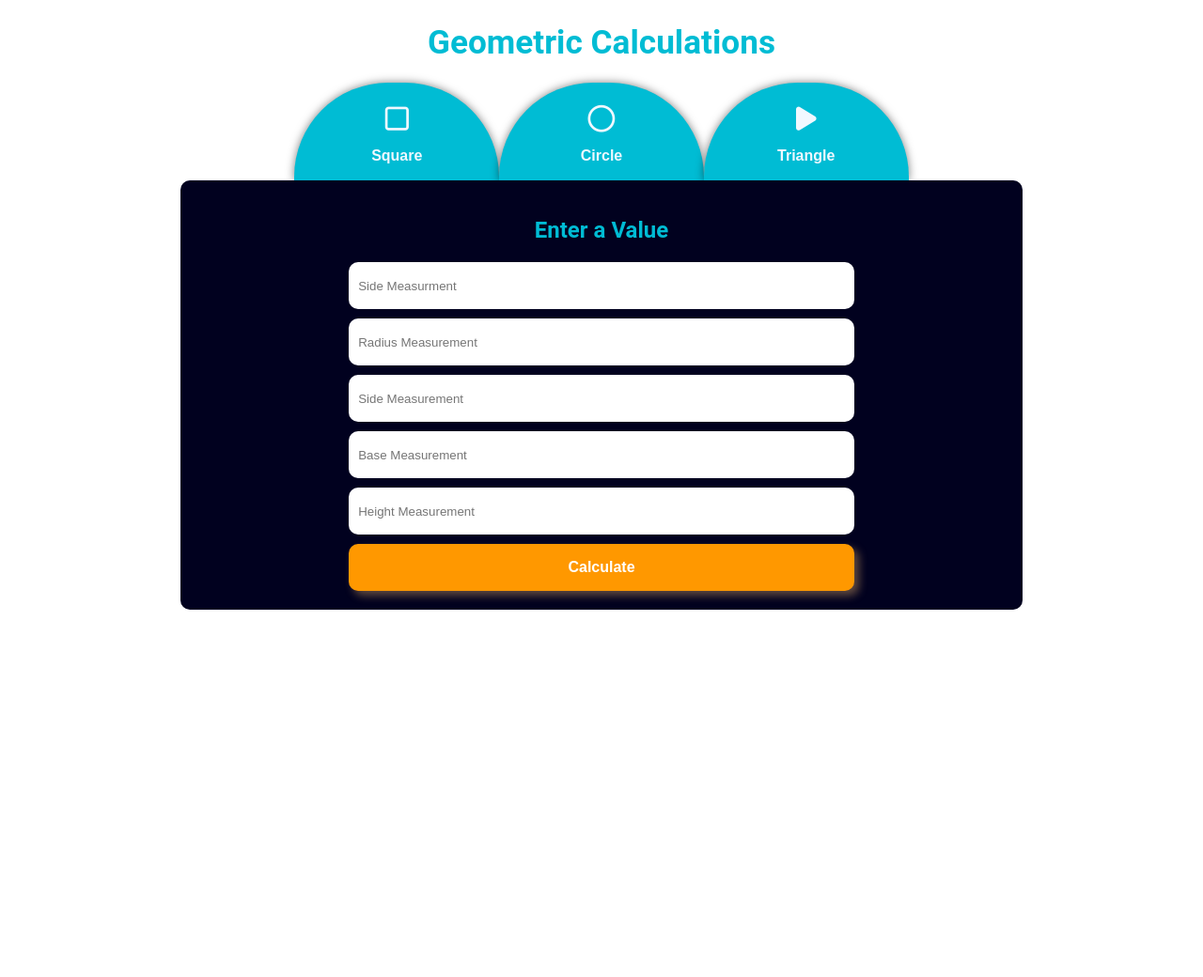
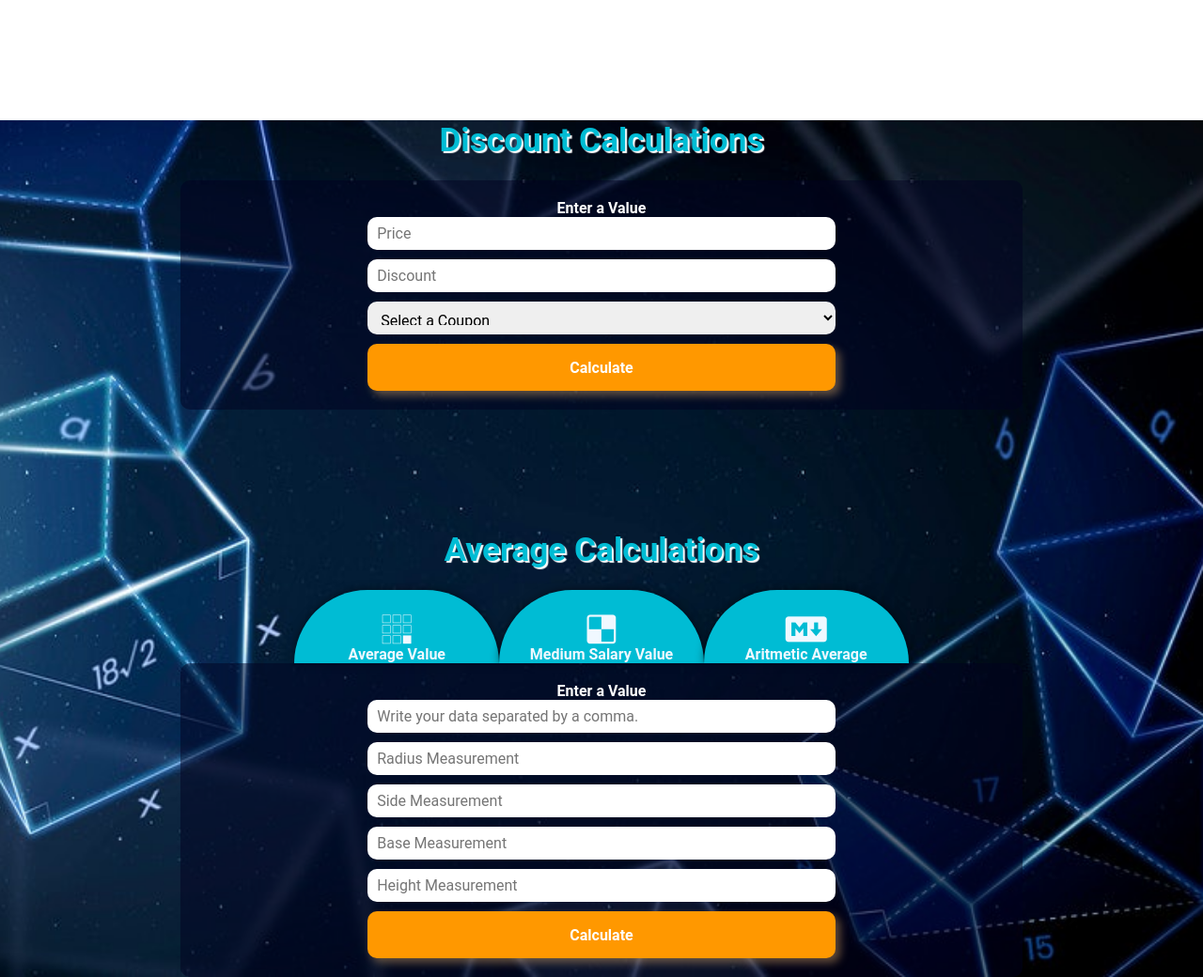
Before and after one commit to romimusic/Geometrics-Calculation, a website: page index.html in a window 1280 px wide. Shown: the whole page at 94% size. Before the commit the page ends 800 px from the top, so only its background shows below. Drawn offline with Linux system fonts and the light colour scheme.

Commit message:
Google Clone Project

```diff
--- a/style.css
+++ b/css/style.css
@@ -1,18 +1,27 @@
 :root {
   --color-primary: #00bcd4;
   --color-secondary: #ff9800;
-  --color-background: #01011f;
+  --color-background: #01011f7b;
   --color-text: #ffffff;
   --font-size-base: 1em;
-  --font-heading: 1.8em;
+  --font-heading: 2.2em;
 }
 
-body {
+* {
   padding: 0;
   margin: 0;
   box-sizing: border-box;
   font-family: 'Roboto', sans-serif;
   font-size: 16px;
+}
+
+.container {
+  width: 100%;
+  height: 100%;
+  background-image: url("../img/secondarybackground.jpeg");
+  background-position: center;
+  background-size: cover;
+  background-repeat: no-repeat;
 }
 
 .main__container {
@@ -22,14 +31,14 @@ body {
   justify-content: center;
   width: 80%;
   margin: 0 auto;
-  /*height: 100vh;
-   background-color: var(--color-background); */
+  margin-top: 10%;
   color: var(--color-primary);
 }
 
 .main__title h1 {
   font-size: var(--font-heading);
   text-align: center;
+  text-shadow: 2px 2px 1px #ffffff;
   margin-bottom: 22px;
 }
 
@@ -88,6 +97,7 @@ body {
 
 .main__input .input__title {
   text-align: center;
+  color: #ffffff;
   font-size: var(--font-size-base);
 }
 
@@ -97,8 +107,8 @@ body {
   flex-direction: column;
 }
 
-.main__input .form input {
-  height: 30px;
+.main__input .form input, select {
+  height: 35px;
   margin-bottom: 10px;
   padding: 10px;
   border: none;
@@ -174,3 +184,7 @@ body {
   }
 
 }
+
+#geometrics-calculation {
+  display: none;
+}
--- a/index.html
+++ b/index.html
@@ -5,11 +5,12 @@
   <meta http-equiv="X-UA-Compatible" content="IE=edge">
   <meta name="viewport" content="width=device-width, initial-scale=1.0">
   <title>Js Is The Growing world</title>
-  <link rel="stylesheet" href="style.css">
+  <link rel="stylesheet" href="css/style.css">
   <script src="https://kit.fontawesome.com/5a881c3792.js" crossorigin="anonymous"></script>
 </head>
 <body>
-  <main class="main__container">
+  <div class="container">
+    <main id="geometrics-calculation" class="main__container">
       <div class="main__title">
         <h1>
           Geometric Calculations
@@ -77,6 +78,116 @@
 
       <!-- </section> -->
     </main>
+
+    <main id="discount-calculation" class="main__container">
+      <div class="main__title">
+        <h1>
+          Discount Calculations
+        </h1>
+      </div>
+      <section class="section__container">
+        <article class="main__input">
+          <div class="input__title">
+            <h2>
+              Enter a Value
+            </h2>
+          </div>
+          <div class="input__container">
+            <form class="form" >
+              <input type="number" name="price" id="price" placeholder="Price">
+              <input type="number" name="discount" id="discount" placeholder="Discount">
+              <select name="coupon" id="coupon">
+                <option value="">Select a Coupon</option>
+                <option value="ross"> ROSS </option>
+                <option value="chicho"> CHICHO </option>
+                <option value="promo"> PROMO </option>
+              </select>
+              <button type="button" onclick="calculateDiscount()"> Calculate </button>
+            </form>
+          </div>
+        </article>
+
+        <article class="main__output" id="resultDiscount">
+          <div class="output__title">
+            <h2>
+              You would pay ... <span id="finalPrice"> </span>
+            </h2>
+          </div>
+        </article>
+      </section>
+
+    </main>
+
+    <main id="average-calculation" class="main__container">
+      <div class="main__title">
+        <h1>
+          Average Calculations
+        </h1>
+      </div>
+      <section class="main__selection">
+        <button onclick="squareSelection()">
+          <span>
+            <i class="fa-brands fa-buromobelexperte"></i>
+
+          </span>
+          <p> Average Value </p>
+        </button>
+        <button onclick="circleSelection()">
+          <span>
+            <i class="fa-brands fa-delicious"></i>
+          </span>
+          <p> Medium Salary Value </p>
+        </button>
+        <button onclick="triangleSelection()">
+          <span class="span_triangle">
+            <i class="fa-brands fa-markdown"></i>
+          </span>
+          <p> Aritmetic Average </p>
+        </button>
+      </section>
+      <!-- <section class="main__result"> -->
+      <section class="section__container">
+        <article class="main__input">
+          <div class="input__title">
+            <h2>
+              Enter a Value <span id="figure"> </span>
+            </h2>
+          </div>
+          <div id="average-calculation" class="input__container">
+            <form class="form">
+              <input type="text" name="average" id="average" placeholder="Write your data separated by a comma.">
+              <input type="number" name="radio" id="radioCircle" placeholder="Radius Measurement">
+              <input type="number" name="side" id="triangleSide" placeholder="Side Measurement">
+              <input type="number" name="base" id="triangleBase" placeholder="Base Measurement">
+              <input type="number" name="height" id="triangleHeight" placeholder="Height Measurement">
+              <button type="button" onclick="calculate()"> Calculate </button>
+            </form>
+          </div>
+        </article>
+        <article class="main__output" id="resultAverage">
+          <div class="output__title">
+            <h2>
+              The Average of your data is <span id="averagelist"> </span>!
+            </h2>
+          </div>
+          <div class="output__container">
+            <div>
+              <h3>
+                The area of your <span id="areaFigure"> </span> is ...
+              </h3>
+              <p id="area"></p>
+              <h3>
+                The Perimeter of your <span id="perimeterFigure"> </span> is ...
+              </h3>
+              <p id="perimeter"></p>
+            </div>
+          </div>
+        </article>
+      </section>
+
+      <!-- </section> -->
+    </main>
+  </div>
   <script src="index.js"></script>
 </body>
 </html>
--- a/index.js
+++ b/index.js
@@ -33,6 +33,12 @@ function circleSelection () {
   triangleSide.style.display = "none";
   triangleBase.style.display = "none";
   triangleHeight.style.display = "none";
+
+  sideSquare.value = "";
+  radioCircle.value = "";
+  triangleSide.value = "";
+  triangleBase.value = "";
+  triangleHeight.value = "";
 }
 
 function squareSelection () {
@@ -42,6 +48,12 @@ function squareSelection () {
   triangleSide.style.display = "none";
   triangleBase.style.display = "none";
   triangleHeight.style.display = "none";
+
+  sideSquare.value = "";
+  radioCircle.value = "";
+  triangleSide.value = "";
+  triangleBase.value = "";
+  triangleHeight.value = "";
 }
 
 function triangleSelection () {
@@ -51,6 +63,12 @@ function triangleSelection () {
   triangleSide.style.display = "block";
   triangleBase.style.display = "block";
   triangleHeight.style.display = "block";
+
+  sideSquare.value = "";
+  radioCircle.value = "";
+  triangleSide.value = "";
+  triangleBase.value = "";
+  triangleHeight.value = "";
 }
 
 function calculate () {
@@ -60,7 +78,6 @@ function calculate () {
     perimeterFigure.innerHTML = "Square";
     area.innerHTML = squareArea(sideSquare.value);
     perimeter.innerHTML = squarePerimeter(sideSquare.value);
-    sideSquare.value = "";
   }
 
   if (radioCircle.value) {
@@ -71,7 +88,6 @@ function calculate () {
     perimeterFigure.innerHTML = "Circle";
     area.innerHTML = circleArea(radioCircle.value);
     perimeter.innerHTML = circlePerimeter(radioCircle.value);
-    radioCircle.value = "";
   }
 
   if (triangleSide.value && triangleBase.value && triangleHeight.value) {
@@ -80,8 +96,54 @@ function calculate () {
     perimeterFigure.innerHTML = "Triangle";
     area.innerHTML = triangleArea(triangleBase.value, triangleHeight.value);
     perimeter.innerHTML = trianglePerimeter(triangleBase.value, triangleSide.value);
-    triangleSide.value = "";
-    triangleBase.value = "";
-    triangleHeight.value = "";
   }
 }
+
+//Discount calculator
+const price = document.getElementById("price");
+const discount = document.getElementById("discount");
+const finalPrice = document.getElementById("finalPrice");
+const resultDiscount = document.getElementById("resultDiscount");
+const coupon = document.getElementById("coupon");
+
+function calculateDiscount () {
+  if ( price.value && discount.value ) {
+    let discountPrice = price.value - ( price.value * discount.value / 100 );
+
+    if ( coupon.value ) {
+      switch ( coupon.value ) {
+        case "ross":
+          discountPrice = discountPrice - ( price.value * 20 / 100 );
+          break;
+        case "chicho":
+          discountPrice = discountPrice - ( price.value * 10 / 100 );
+          break;
+        case "promo":
+          discountPrice = discountPrice - ( price.value * 5 / 100 );
+          break;
+      }
+    }
+
+    finalPrice.innerHTML = discountPrice;
+    resultDiscount.style.display = "block";
+  }
+
+  return discountPrice;
+}
+
+//promedio
+const average = document.getElementById("average");
+const resultAverage = document.getElementById("resultAverage");
+
+function calculateAverage ( value ) {
+  let inputValuesArray = value.split(",");
+  let averageResult = 0;
+  let overallValues = 0;
+
+  for ( let i = 0; i < inputValuesArray.length; i++ ) {
+    overallValues += inputValuesArray[i];
+    averageResult = sumValue / inputValues.length;
+  }
+
+  return averageResult;
+}
```
Also changed, not shown: css/desktop.css (added), img/bg-image.jpeg (added), img/secondarybackground.jpeg (added). Lines whose indentation alone changed are shown as unchanged.
